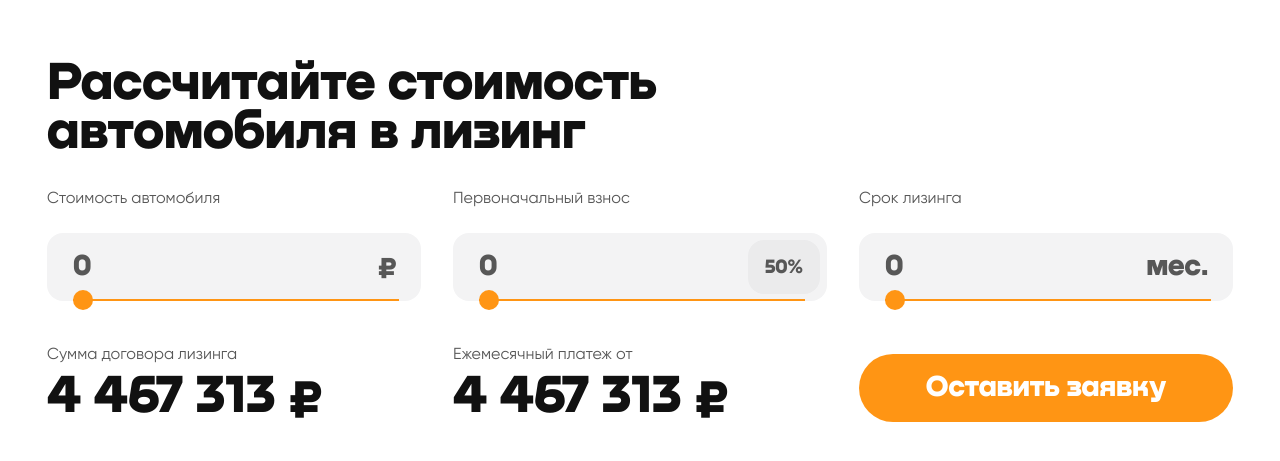
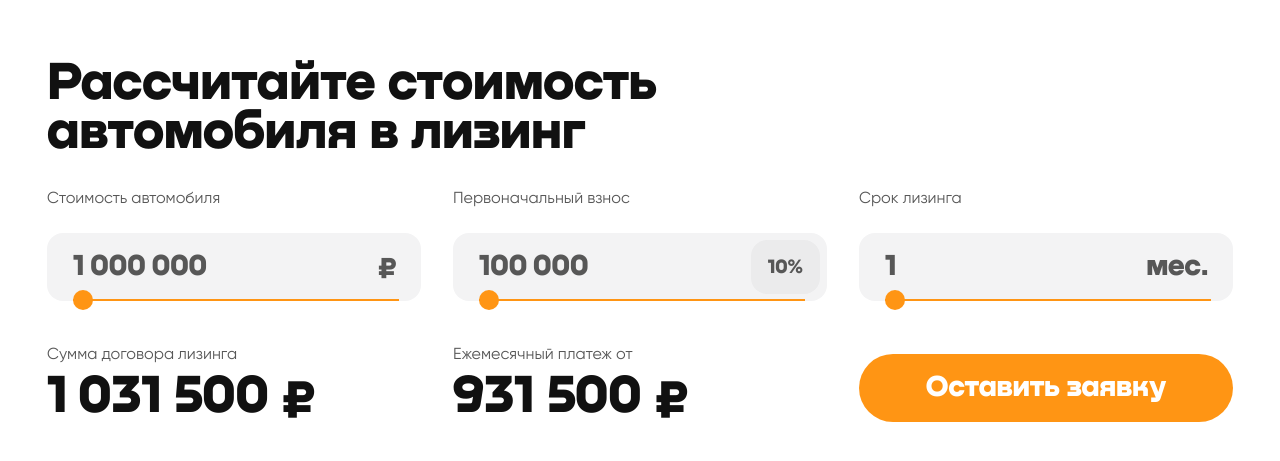
Before and after one commit to DZ8540/autoLeasingCalc, a Vue app: page / in a window 1280 px wide. Shown: the part 159-620 px from the top of the page. Built offline with nearby package versions, Linux system fonts and the light colour scheme.

Commit message:
Feature: Added HTTP client Feature: Added format number helper Feature: Added services layer Feature: Added api layer Feature: Added logic layer for calc Feature: Added loader component Improve: Improved button component Improve: Improved input range component

```diff
--- a/package.json
+++ b/package.json
@@ -9,6 +9,7 @@
     "type-check": "vue-tsc --noEmit"
   },
   "dependencies": {
+    "axios": "^1.1.2",
     "vue": "^3.2.38"
   },
   "devDependencies": {
--- a/src/App.vue
+++ b/src/App.vue
@@ -3,6 +3,94 @@ import Title from '@/components/Title.vue'
 import Result from '@/components/Result.vue'
 import Button from '@/components/Button.vue'
 import RangeInput from '@/components/RangeInput.vue'
+import { onBeforeMount, provide, type Ref } from 'vue'
+import { formatNumber } from '@/helpers'
+import CalcService from '@/service/CalcService'
+
+import { ref } from 'vue'
+import type { CalcSendPayload } from './contracts/calc'
+
+const PERCENT_RATE: number = 0.035
+
+const COST_MIN_VALUE: number = 1_000_000
+const COST_MAX_VALUE: number = 6_000_000
+const costValue: Ref<number> = ref(COST_MIN_VALUE)
+
+const INITIAL_FEE_MIN_VALUE: number = 10
+const INITIAL_FEE_MAX_VALUE: number = 60
+const initialFeeValue: Ref<number> = ref(INITIAL_FEE_MIN_VALUE)
+const calculatedInitialFeeValue: Ref<number> = ref(0)
+provide('calculatedPercentValue', calculatedInitialFeeValue)
+
+const LEASING_EXPIRE_MIN_VALUE: number = 1
+const LEASING_EXPIRE_MAX_VALUE: number = 60
+const leasingExpireValue: Ref<number> = ref(LEASING_EXPIRE_MIN_VALUE)
+
+const sum: Ref<number> = ref(0)
+const everyMonthPrice: Ref<number> = ref(0)
+const isLoading: Ref<boolean> = ref(false)
+
+function calculateInitialFeeValue(): void {
+  calculatedInitialFeeValue.value = Math.floor(costValue.value * (initialFeeValue.value / 100))
+}
+
+function calculateSum(): void {
+  sum.value = Math.floor(calculatedInitialFeeValue.value + (leasingExpireValue.value * everyMonthPrice.value))
+}
+
+function calculateEveryMonthPrice(): void {
+  const calculatedEveryMonthPrice: number = (costValue.value - calculatedInitialFeeValue.value) *
+    ((PERCENT_RATE * Math.pow((1 + PERCENT_RATE), leasingExpireValue.value)) /
+    (Math.pow((1 + PERCENT_RATE), leasingExpireValue.value) - 1))
+
+  everyMonthPrice.value = Math.floor(calculatedEveryMonthPrice)
+}
+
+function calculateAll(): void {
+  calculateEveryMonthPrice()
+  calculateSum()
+}
+
+function setNewCostValue(newValue: number): void {
+  costValue.value = newValue
+
+  calculateInitialFeeValue()
+  calculateAll()
+}
+
+function setNewInitialFeeValue(newValue: number): void {
+  initialFeeValue.value = newValue
+
+  calculateInitialFeeValue()
+  calculateAll()
+}
+
+function setNewLeasingExpireValue(newValue: number): void {
+  leasingExpireValue.value = newValue
+
+  calculateAll()
+}
+
+async function sendPayload(): Promise<void> {
+  isLoading.value = true
+
+  const payload: CalcSendPayload = {
+    car_coast: costValue.value,
+    initail_payment: calculatedInitialFeeValue.value,
+    initail_payment_percent: initialFeeValue.value,
+    lease_term: leasingExpireValue.value,
+    monthly_payment_from: everyMonthPrice.value,
+    total_sum: sum.value,
+  }
+
+  await CalcService.sendData(payload)
+  isLoading.value = false
+}
+
+onBeforeMount(() => {
+  calculateInitialFeeValue()
+  calculateAll()
+})
 </script>
 
 <template>
@@ -21,19 +109,37 @@ import RangeInput from '@/components/RangeInput.vue'
 
           <div class="calcBlock__body">
             <div>
-              <RangeInput name="cost" cost-type="money">
+              <RangeInput
+                @on-calculated-value="setNewCostValue"
+                :min-value="COST_MIN_VALUE"
+                :max-value="COST_MAX_VALUE"
+                name="cost"
+                cost-type="money"
+              >
                 Стоимость автомобиля
               </RangeInput>
             </div>
 
             <div>
-              <RangeInput name="cost" cost-type="percent">
+              <RangeInput
+                @on-calculated-value="setNewInitialFeeValue"
+                :min-value="INITIAL_FEE_MIN_VALUE"
+                :max-value="INITIAL_FEE_MAX_VALUE"
+                name="initialFee"
+                cost-type="percent"
+              >
                 Первоначальный взнос
               </RangeInput>
             </div>
 
             <div>
-              <RangeInput name="cost" cost-type="month">
+              <RangeInput
+                @on-calculated-value="setNewLeasingExpireValue"
+                :min-value="LEASING_EXPIRE_MIN_VALUE"
+                :max-value="LEASING_EXPIRE_MAX_VALUE"
+                name="leasingExpire"
+                cost-type="month"
+              >
                 Срок лизинга
               </RangeInput>
             </div>
@@ -44,7 +150,7 @@ import RangeInput from '@/components/RangeInput.vue'
               <Result>
                 Сумма договора лизинга
 
-                <template #cost>4 467 313 ₽</template>
+                <template #cost>{{ formatNumber(sum) }} ₽</template>
               </Result>
             </div>
 
@@ -52,12 +158,12 @@ import RangeInput from '@/components/RangeInput.vue'
               <Result>
                 Ежемесячный платеж от
 
-                <template #cost>4 467 313 ₽</template>
+                <template #cost>{{ formatNumber(everyMonthPrice) }} ₽</template>
               </Result>
             </div>
 
             <div>
-              <Button>Оставить заявку</Button>
+              <Button @click="sendPayload" :is-loading="isLoading">Оставить заявку</Button>
             </div>
           </div>
         </div>
--- /dev/null
+++ b/src/api/calc.ts
@@ -0,0 +1,13 @@
+import { API_ROUTES } from '@/config/api'
+import type { CalcSendPayload, CalcSendResponse } from '@/contracts/calc'
+import type { AxiosResponse } from 'axios'
+import { HTTP_CLIENT } from './httpClient'
+
+export async function calcSendData(payload: CalcSendPayload): Promise<AxiosResponse<CalcSendResponse> | void> {
+  try {
+    return await HTTP_CLIENT.post(API_ROUTES.calcSendData, payload)
+  } catch (err: any) {
+    console.log(err)
+    throw err
+  }
+}
--- /dev/null
+++ b/src/api/httpClient.ts
@@ -0,0 +1,11 @@
+import type { AxiosInstance } from 'axios'
+import axios from 'axios'
+
+export const HTTP_CLIENT: AxiosInstance = axios.create({
+  baseURL: 'https://hookb.in',
+  timeout: 1000,
+  headers: {
+    'Content-Type': 'application/json',
+    'Access-Control-Allow-Origin': '*',
+  },
+})
--- a/src/components/Button.vue
+++ b/src/components/Button.vue
@@ -1,10 +1,20 @@
 <script lang="ts" setup>
-// const props = defineProps({})
+import Loader from '@/components/Loader.vue'
+
+const props = defineProps({
+  isLoading: {
+    type: Boolean,
+    default: false,
+  },
+  loaderSize: Number,
+})
 </script>
 
 <template>
-  <button class="Button font__medium font__nekst__black color__white">
-    <slot>Button component</slot>
+  <button class="Button font__medium font__nekst__black color__white" :disabled="props.isLoading">
+    <Loader v-if="props.isLoading" :size="loaderSize" />
+
+    <slot v-else>Button component</slot>
   </button>
 </template>
 
--- /dev/null
+++ b/src/components/Loader.vue
@@ -0,0 +1,59 @@
+<script lang="ts" setup>
+const props = defineProps({
+  size: {
+    type: Number,
+    default: 21,
+  },
+})
+</script>
+
+<template>
+  <div class="Loader" :style="{ width: props.size, height: props.size }">
+    <div :style="{ width: props.size, height: props.size }"></div>
+    <div :style="{ width: props.size, height: props.size }"></div>
+    <div :style="{ width: props.size, height: props.size }"></div>
+    <div :style="{ width: props.size, height: props.size }"></div>
+  </div>
+</template>
+
+<style>
+.Loader {
+  display: inline-block;
+  position: relative;
+  width: 21px;
+  height: 21px;
+}
+
+.Loader div {
+  display: block;
+  position: absolute;
+  width: 21px;
+  height: 21px;
+  border: 2px solid #fff;
+  border-radius: 50%;
+  animation: rotating 1.2s cubic-bezier(0.5, 0, 0.5, 1) infinite;
+  border-color: #fff transparent transparent transparent;
+}
+
+.Loader div:nth-child(1) {
+  animation-delay: -0.45s;
+}
+
+.Loader div:nth-child(2) {
+  animation-delay: -0.3s;
+}
+
+.Loader div:nth-child(3) {
+  animation-delay: -0.15s;
+}
+
+@keyframes rotating {
+  0% {
+    transform: rotate(0deg);
+  }
+
+  100% {
+    transform: rotate(360deg);
+  }
+}
+</style>
--- a/src/components/RangeInput.vue
+++ b/src/components/RangeInput.vue
@@ -1,10 +1,10 @@
 <script lang="ts" setup>
 // * Types
-import type { PropType, Ref } from 'vue'
+import { formatNumber } from '@/helpers'
+import { nextTick, onMounted, type PropType, type Ref, ref, inject, onUpdated, watch } from 'vue'
 // * Types
 
-import { ref } from 'vue'
-
+const emit = defineEmits<{ (e: 'onCalculatedValue', value: number): void }>()
 const props = defineProps({
   name: {
     type: String,
@@ -14,9 +14,73 @@ const props = defineProps({
     type: String as PropType<'money' | 'percent' | 'month'>,
     required: true,
   },
+  minValue: {
+    type: Number,
+    default: 0,
+  },
+  maxValue: {
+    type: Number,
+    default: 100,
+  },
+  debounceMs: {
+    type: Number,
+    default: 1500,
+  },
 })
 
-const value: Ref<number> = ref(0)
+const value: Ref<number> = ref(props.minValue) // If cost type === 'percent' then that value is percents
+const calculatedInputValue: Ref<number> = ref(inject('calculatedPercentValue', 0))
+
+const inputElement: Ref<HTMLInputElement | null> = ref(null)
+
+function emitNewValue(): void {
+  emit('onCalculatedValue', Number(value.value))
+}
+
+async function formatValue(): Promise<void> {
+  await nextTick()
+
+  const valueForFormatting: number = props.costType === 'percent' ? calculatedInputValue.value : value.value
+
+  inputElement.value!.value = formatNumber(valueForFormatting)
+}
+
+function changeValueByRange(): void {
+  emitNewValue()
+  formatValue()
+}
+
+async function removeLetters(e: Event): Promise<void> {
+  const valueWithoutLetters: string = (e.target as HTMLInputElement).value.replace(/\D/g, '')
+
+  if (props.costType !== 'percent')
+    value.value = Number(valueWithoutLetters)
+  else
+    calculatedInputValue.value = Number(valueWithoutLetters)
+
+  formatValue()
+}
+
+async function validateValue(): Promise<void> {
+  if (props.costType !== 'percent') {
+    if (value.value < props.minValue || !value.value)
+      value.value = props.minValue
+
+    if (value.value > props.maxValue)
+      value.value = props.maxValue
+  }
+
+  emitNewValue()
+  formatValue()
+}
+
+watch(calculatedInputValue, () => {
+  formatValue()
+})
+
+onMounted(() => {
+  formatValue()
+})
 </script>
 
 <template>
@@ -29,18 +93,43 @@ const value: Ref<number> = ref(0)
     </div>
 
     <div class="Input__info">
-      <input v-model="value" type="string" class="Input__input font__nekst__black font__medium color__gray">
+      <input
+        v-if="props.costType !== 'percent'"
+        ref="inputElement"
+        v-model="value"
+        @input="removeLetters"
+        @focusout="validateValue"
+        :id="props.name"
+        type="string"
+        class="Input__input font__nekst__black font__medium color__gray"
+      >
+      <input
+        v-else
+        ref="inputElement"
+        v-model="calculatedInputValue"
+        @input="removeLetters"
+        :id="props.name"
+        type="string"
+        class="Input__input font__nekst__black font__medium color__gray"
+      >
 
       <div>
         <span v-if="props.costType === 'money'" class="font__nekst__black font__medium color__gray">₽</span>
         <span v-if="props.costType === 'month'" class="font__nekst__black font__medium color__gray">мес.</span>
 
         <div v-if="props.costType === 'percent'" class="Input__percentage">
-          <span class="Input__percentage__text font__nekst__black color__gray">50%</span>
+          <span class="Input__percentage__text font__nekst__black color__gray">{{ value }}%</span>
         </div>
       </div>
 
-      <input v-model="value" :name="props.name" :id="props.name" type="range" class="Input__range">
+      <input
+        v-model="value"
+        @input="changeValueByRange"
+        :min="props.minValue"
+        :max="props.maxValue"
+        type="range"
+        class="Input__range"
+      >
     </div>
 
   </div>
--- /dev/null
+++ b/src/config/api.ts
@@ -0,0 +1,3 @@
+export const API_ROUTES = {
+  calcSendData: '/eK160jgYJ6UlaRPldJ1P'
+} as const
--- /dev/null
+++ b/src/config/messages.ts
@@ -0,0 +1,4 @@
+export const MESSAGES = {
+  SUCCESS: 'Успешно!',
+  ERROR: 'Что-то пошло не так, попробуйте еще раз!',
+} as const
--- /dev/null
+++ b/src/contracts/calc.ts
@@ -0,0 +1,12 @@
+export type CalcSendPayload = {
+  car_coast: number,
+  initail_payment: number,
+  initail_payment_percent: number,
+  lease_term: number,
+  total_sum: number,
+  monthly_payment_from: number,
+}
+
+export type CalcSendResponse = {
+  success: true,
+}
--- /dev/null
+++ b/src/helpers/index.ts
@@ -0,0 +1,5 @@
+const formatter: Intl.NumberFormat = new Intl.NumberFormat('ru-RU', { maximumFractionDigits: 0 })
+
+export function formatNumber(value: number): string {
+  return formatter.format(value)
+}
--- /dev/null
+++ b/src/service/CalcService.ts
@@ -0,0 +1,15 @@
+import { calcSendData } from '@/api/calc'
+import { MESSAGES } from '@/config/messages'
+import type { CalcSendPayload } from '@/contracts/calc'
+
+export default class CalcService {
+  public static async sendData(payload: CalcSendPayload): Promise<void> {
+    try {
+      await calcSendData(payload)
+
+      alert(MESSAGES.SUCCESS)
+    } catch (err: any) {
+      alert(MESSAGES.ERROR)
+    }
+  }
+}
```
Also changed, not shown: 1 other file (tests, documents, lock files or other folders).
